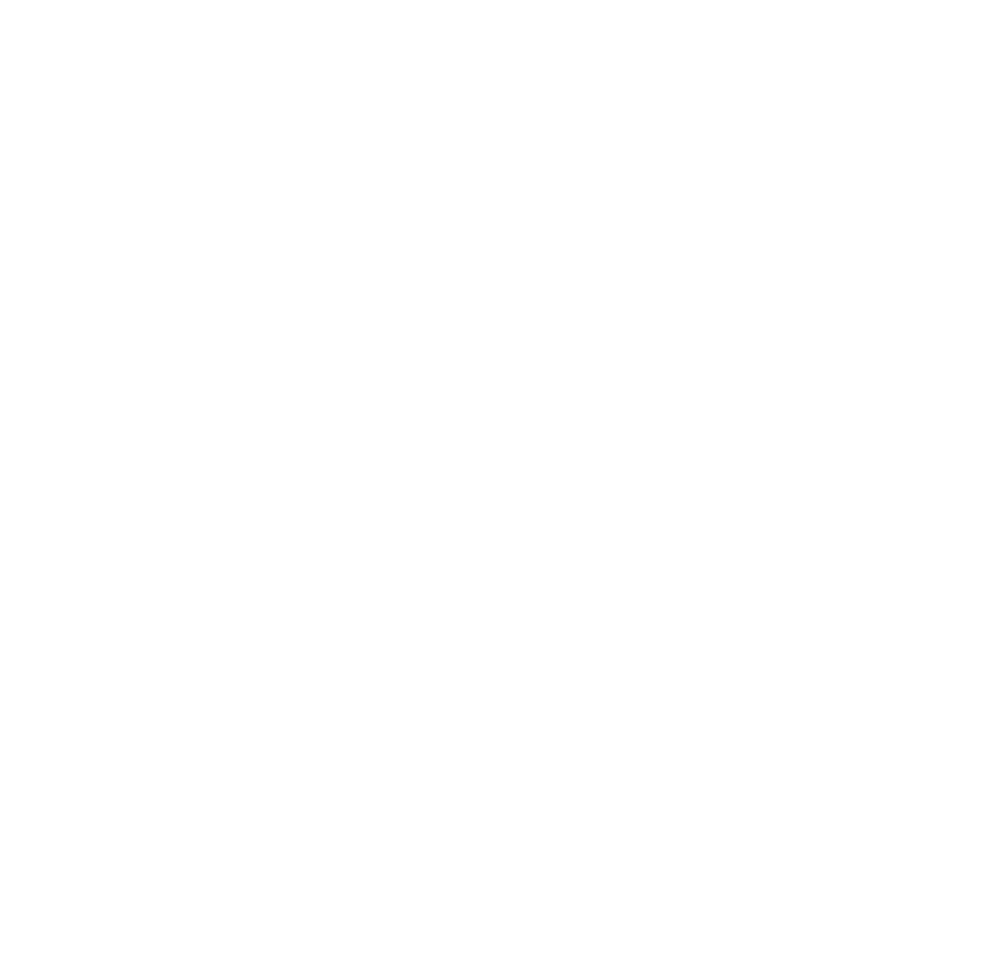
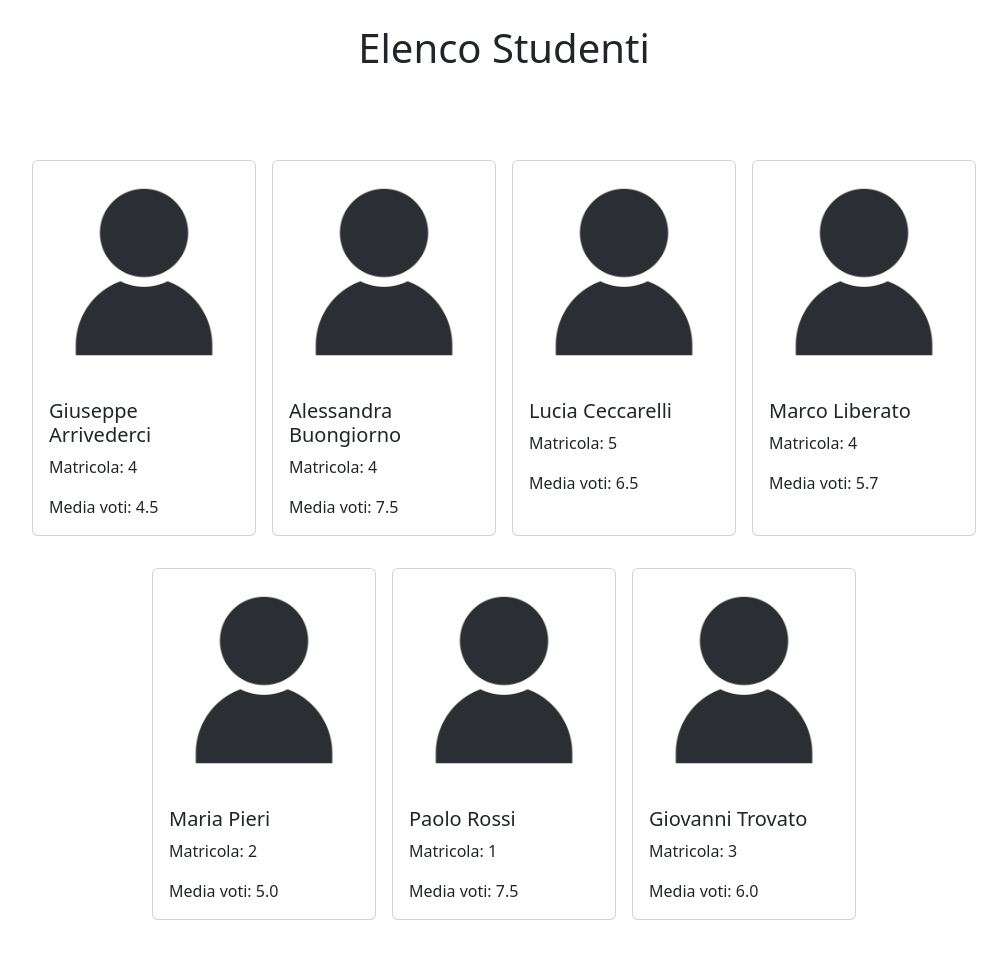
Before and after one commit to nvaccina/js-jsnacks-blocco-5, a plain HTML site: page index.html in a window 1280 px wide. Shown: the whole page, without its empty margins (136-1143 px from the left). Before the commit the page ends 800 px from the top, so only its background shows below. Drawn offline with nearby package versions, Linux system fonts and the light colour scheme.

Commit message:
jSnack 2 + bonus

```diff
--- a/index.html
+++ b/index.html
@@ -4,11 +4,16 @@
   <meta charset="UTF-8">
   <meta http-equiv="X-UA-Compatible" content="IE=edge">
   <meta name="viewport" content="width=device-width, initial-scale=1.0">
+  <link href="https://cdn.jsdelivr.net/npm/bootstrap@5.3.0-alpha3/dist/css/bootstrap.min.css" rel="stylesheet" integrity="sha384-KK94CHFLLe+nY2dmCWGMq91rCGa5gtU4mk92HdvYe+M/SXH301p5ILy+dN9+nJOZ" crossorigin="anonymous">
   <title>Jsnacks blocco 5</title>
 </head>
 <body>
 
+  <h1 class="text-center py-4">Elenco Studenti</h1>
+
+  <div class="container d-flex flex-wrap justify-content-center my-5"></div>
+
   <script src="js/script.js"></script>
-
+  <script src="https://cdn.jsdelivr.net/npm/bootstrap@5.3.0-alpha3/dist/js/bootstrap.bundle.min.js" integrity="sha384-ENjdO4Dr2bkBIFxQpeoTz1HIcje39Wm4jDKdf19U8gI4ddQ3GYNS7NTKfAdVQSZe" crossorigin="anonymous"></script>
 </body>
 </html>
--- a/js/script.js
+++ b/js/script.js
@@ -10,7 +10,7 @@ const users = [
     age: 14,
   },
   {
-    firstname: 'Luigi',
+    firstname: 'Maria',
     lastname: 'Pieri',
     age: 17,
   },
@@ -36,3 +36,90 @@ console.log(minorenni);
 
 const over65 = users.filter( (user) => user.age >= 65)
 console.log(over65);
+
+/*
+jSnack 2
+Abbiamo un elenco degli studenti di una facoltà.
+Ogni studente ha un nome, un cognome, un numero di matricola e un elenco di voti.
+Dobbiamo creare un nuovo elenco dove ogni studente ha un nome-cognome, matricola e media voti.
+
+*BONUS*
+Aggiungere la foto o l’avatar dello studente e stampare tutti gli studenti con delle card HTML in ordine alfabetico per cognome
+*/
+
+const elencoStudenti = [
+  {
+    firstname: 'Paolo',
+    lastname: 'Rossi',
+    matricola: 1,
+    voti: [9,6,7,8],
+  },
+  {
+    firstname: 'Maria',
+    lastname: 'Pieri',
+    matricola: 2,
+    voti: [5,4,3,8],
+  },
+  {
+    firstname: 'Giovanni',
+    lastname: 'Trovato',
+    matricola: 3,
+    voti: [4,6,7,7],
+  },
+  {
+    firstname: 'Marco',
+    lastname: 'Liberato',
+    matricola: 4,
+    voti: [2,7,8],
+  },
+  {
+    firstname: 'Lucia',
+    lastname: 'Ceccarelli',
+    matricola: 5,
+    voti: [9,6,4,7],
+  },  {
+    firstname: 'Alessandra',
+    lastname: 'Buongiorno',
+    matricola: 4,
+    voti: [10,5,7,8],
+  },
+  {
+    firstname: 'Giuseppe',
+    lastname: 'Arrivederci',
+    matricola: 4,
+    voti: [2,7,8,1],
+  },
+]
+const container = document.querySelector('.container');
+
+function ordineAlfabetico(x, y){
+  if (x.lastname < y.lastname) {return -1;}
+  if (x.lastname > y.lastname) {return 1;}
+  return 0;
+}
+let studentiOrdinati = elencoStudenti.sort(ordineAlfabetico);
+console.log('studentiOrdinati',studentiOrdinati);
+
+studentiOrdinati.forEach( (studente) => {
+
+  const {firstname, lastname, matricola, voti} = studente;
+
+  let somma = 0;
+  for(let i = 0; i < voti.length; i++){
+    somma += parseInt(voti[i]);
+  }
+  const mediaVoti = somma / voti.length;
+
+  const card =`
+    <div class="card mx-2 my-3" style="width: 14rem;">
+      <img src="img/user.webp" class="card-img-top" alt="user">
+      <div class="card-body">
+        <h5 class="card-title">${firstname} ${lastname}</h5>
+        <p class="card-text">Matricola: ${matricola}</p>
+        <p class="card-text">Media voti: ${mediaVoti.toFixed(1)}</p>
+      </div>
+    </div>
+  `
+
+  container.innerHTML += card;
+});
```
Also changed, not shown: img/user.webp (added).
